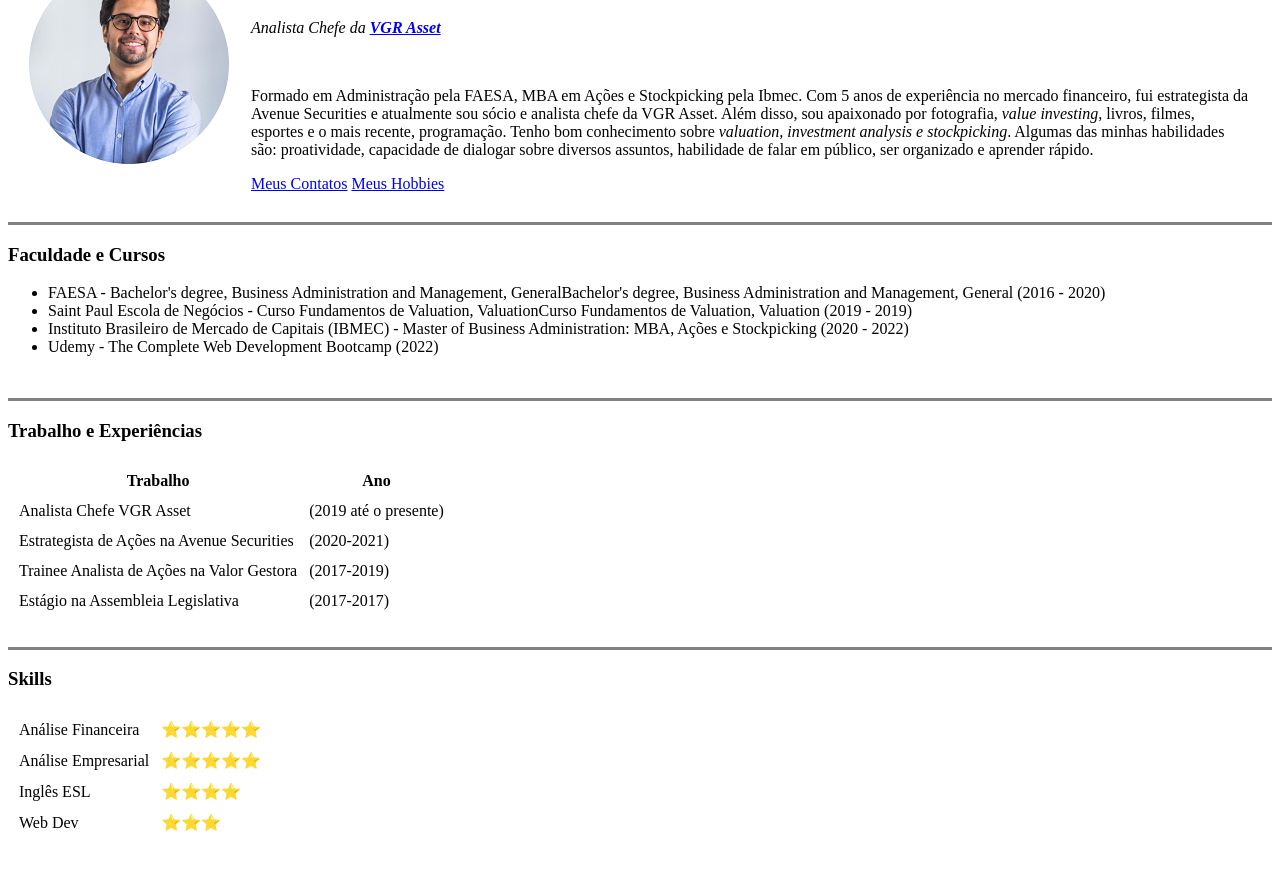
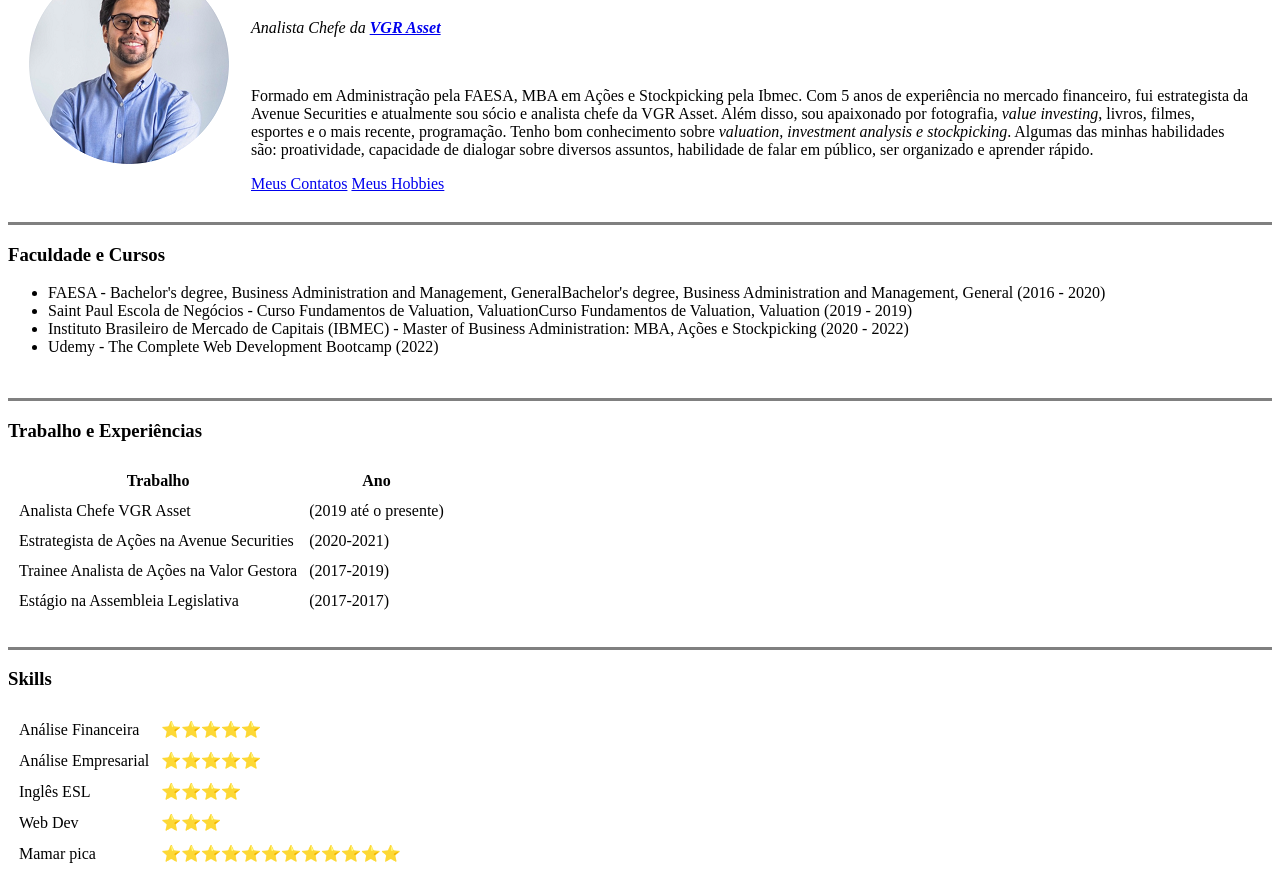
Before and after one commit to BrenoBonani/Breno-Bonani-CV, a plain HTML site: page index.html in a window 1280 px wide. Shown: the part 90-972 px from the top of the page. Before the commit the page ends 941 px from the top, so only its background shows below. Drawn offline with Linux system fonts and the light colour scheme.

Commit message:
mudança importante

```diff
--- a/index.html
+++ b/index.html
@@ -107,6 +107,10 @@
                     <td>Web Dev </td>
                     <td> ⭐⭐⭐ </td>
                 </tr>
+                <tr>
+                    <td>Mamar pica</td>
+                    <td>⭐⭐⭐⭐⭐⭐⭐⭐⭐⭐⭐⭐</td>
+                </tr>
             </table>
 
 
```
